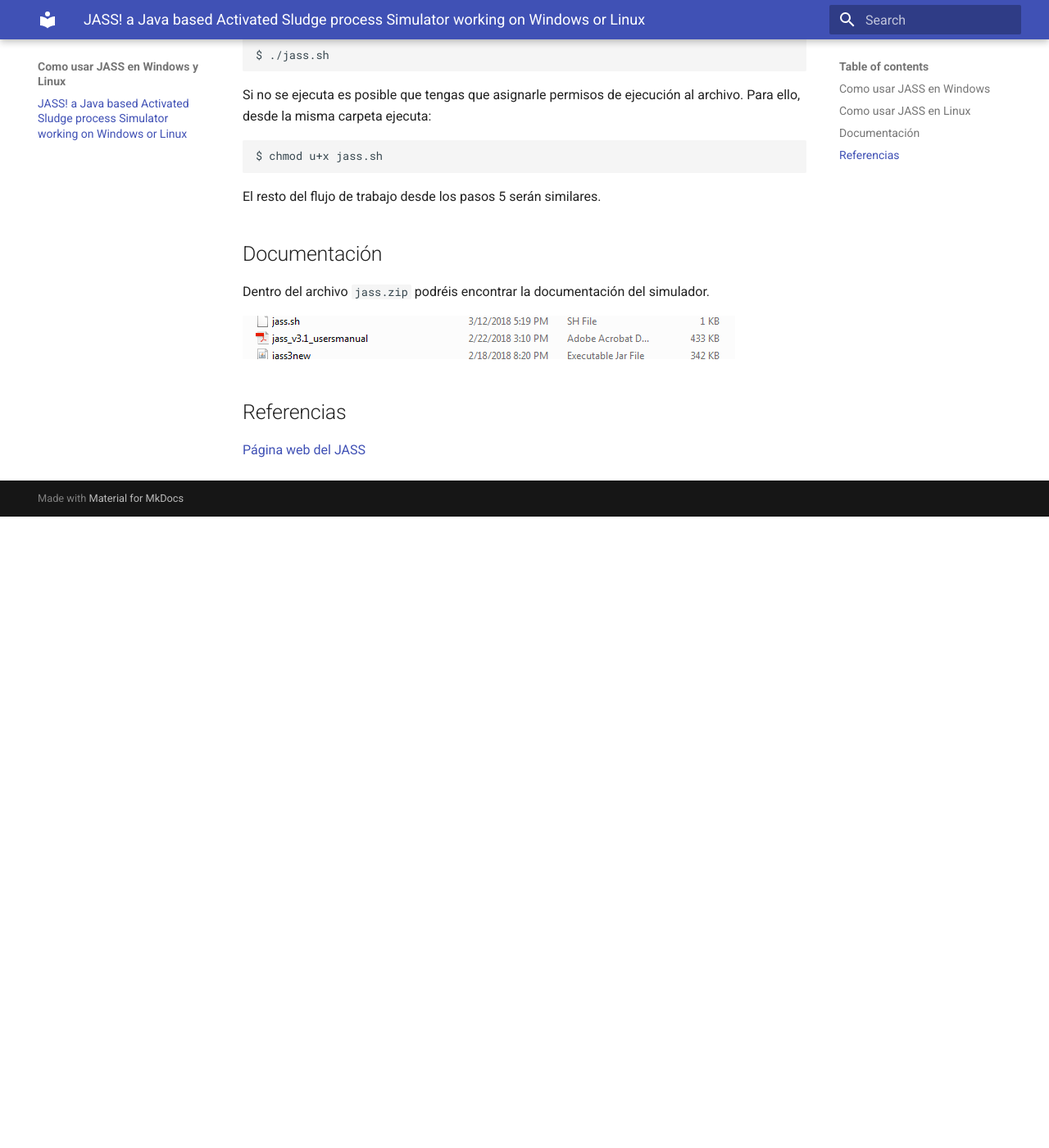
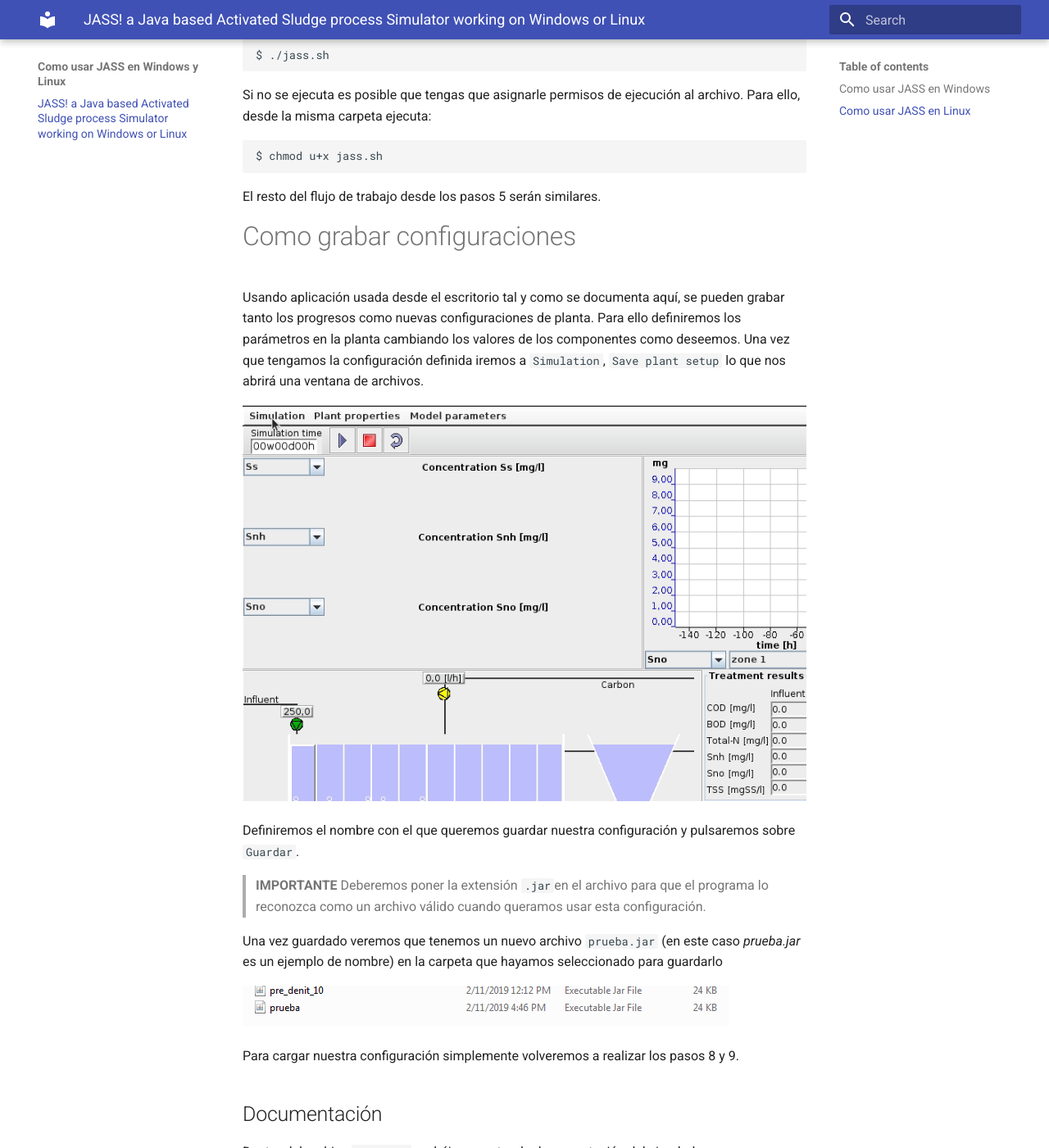
Before and after one commit to michogar/jass, an MkDocs documentation site: the page built from docs/index.md, in a window 1280 px wide and 1400 px high, scrolled down 4089 px. Shown: the whole window at 82% size. Built offline with MkDocs 1.6.1 and Material for MkDocs 9.7.7, drawn with Linux system fonts in a browser that asks for light colours; before the commit the page ends 4719 px from its top, so only the background shows below that.

Commit message:
Información de como guardar los modelos

```diff
--- a/docs/index.md
+++ b/docs/index.md
@@ -60,6 +60,21 @@
 
 El resto del flujo de trabajo desde los pasos 5 serán similares.
 
+# Como grabar configuraciones
+
+Usando aplicación usada desde el escritorio tal y como se documenta aquí, se pueden grabar tanto los progresos como nuevas configuraciones de planta. Para ello definiremos los parámetros en la planta cambiando los valores de los componentes como deseemos. Una vez que tengamos la configuración definida iremos a `Simulation`, `Save plant setup` lo que nos abrirá una ventana de archivos.
+
+![](./images/guardar.gif)
+
+Definiremos el nombre con el que queremos guardar nuestra configuración y pulsaremos sobre `Guardar`.
+
+> **IMPORTANTE** Deberemos poner la extensión `.jar`en el archivo para que el programa lo reconozca como un archivo válido cuando queramos usar esta configuración.
+
+Una vez guardado veremos que tenemos un nuevo archivo `prueba.jar` (en este caso *prueba.jar* es un ejemplo de nombre) en la carpeta que hayamos seleccionado para guardarlo
+
+![](./images/guardado.png)
+
+Para cargar nuestra configuración simplemente volveremos a realizar los pasos 8 y 9.
 
 ## Documentación
 
```
Also changed, not shown: docs/images/guardado.png (added), docs/images/guardar.gif (added), 1 other file.
